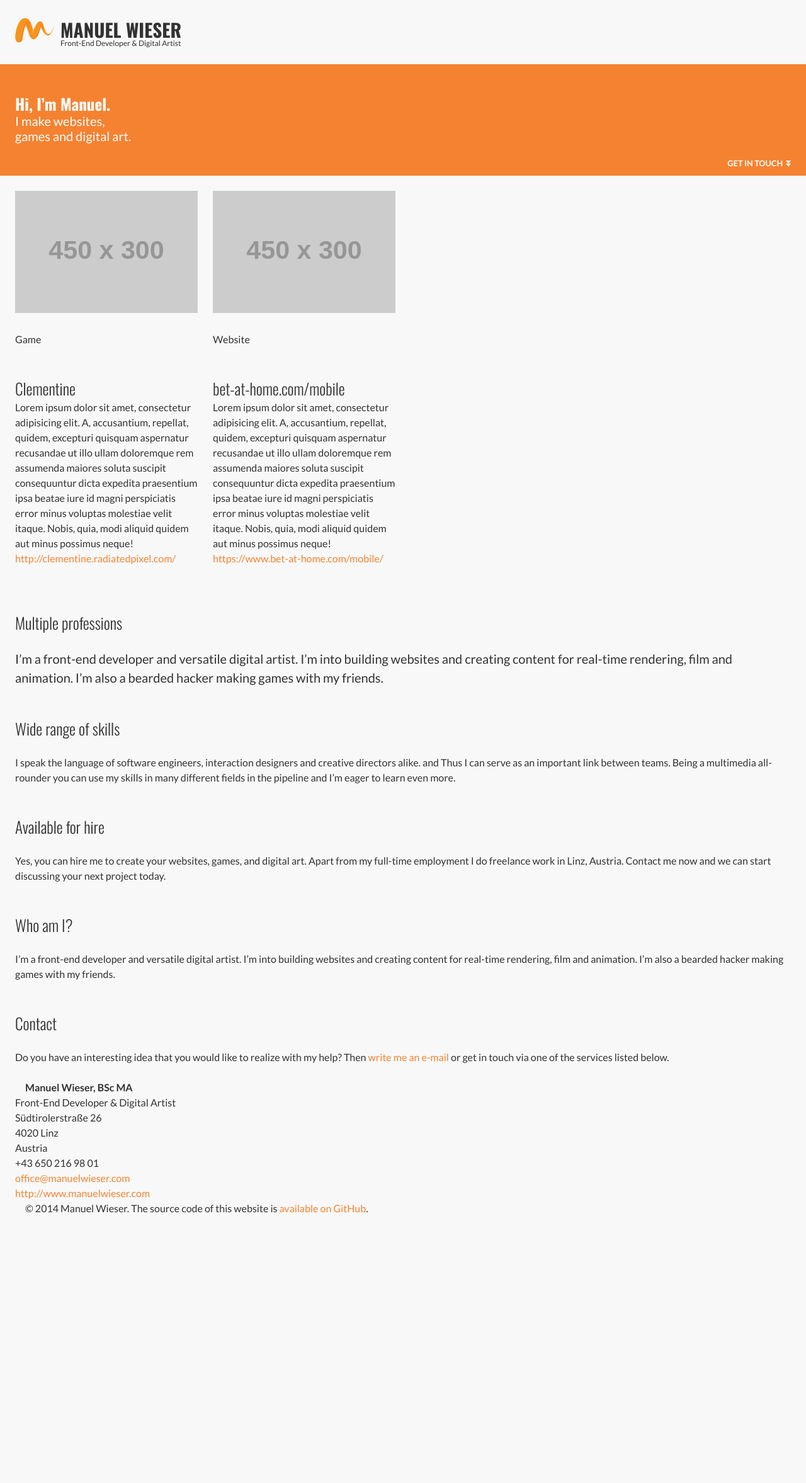
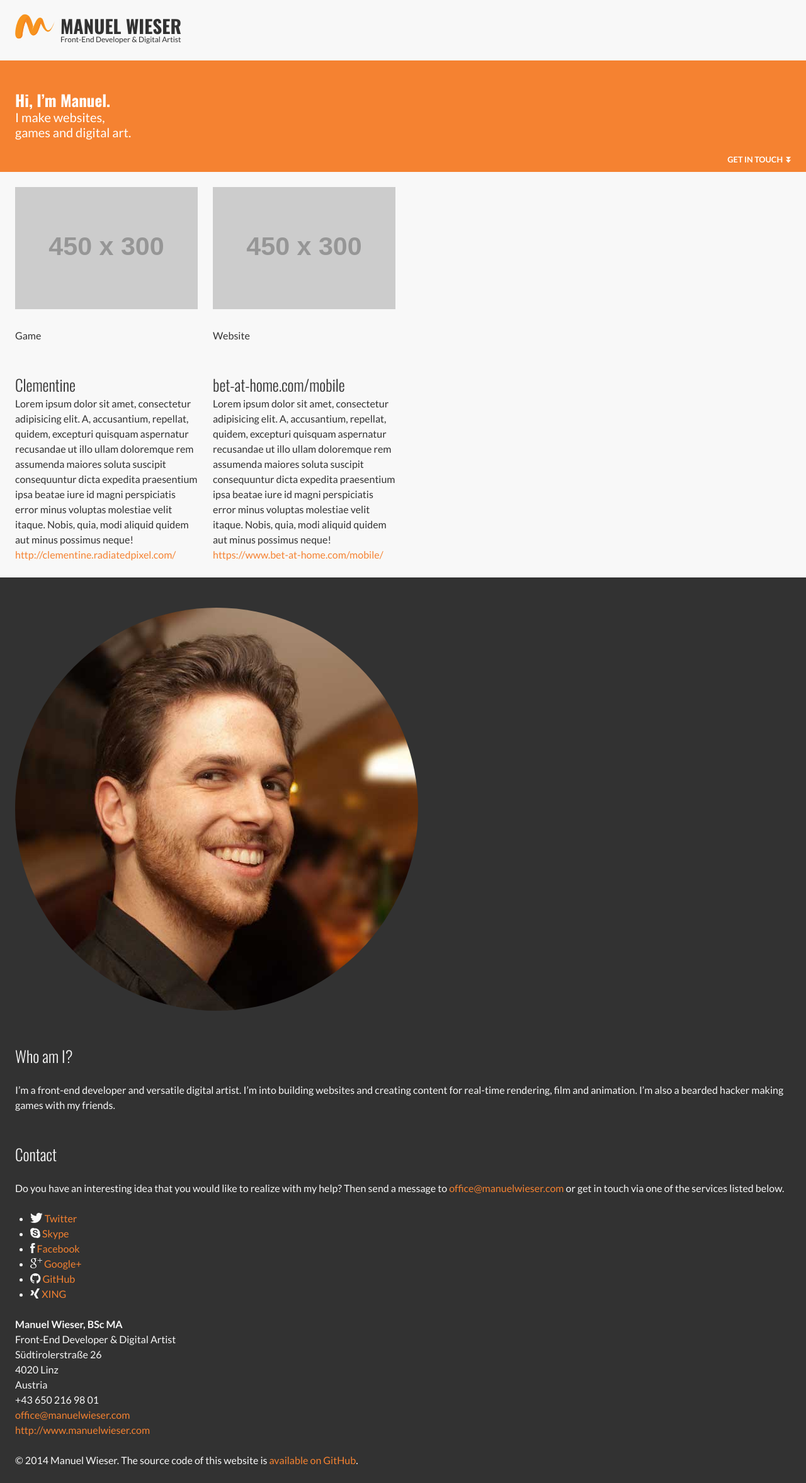
Before and after one commit to Lorti/2014, a Jekyll site: the page built from index.html, in a window 1280 px wide. Shown: the whole page at 63% size. Built offline with Jekyll 4.4.1, drawn with Linux system fonts in a browser that asks for light colours; nearby versions of some CDN libraries; before the commit the page ends 1955 px from its top, so only the background shows below that.

Commit message:
Started working on the footer and set some project priorities

```diff
--- a/_layouts/default.html
+++ b/_layouts/default.html
@@ -13,8 +13,6 @@
   </head>
   <body>
 
-    <div class="site">
-
       <header class="Banner">
         <div class="Banner-logo">
           <img src="{{ site.url }}/images/logo.svg" alt="Logo">
@@ -28,22 +26,39 @@
       </div>
 
       <footer class="Footer">
+        <img class="Footer-portrait" src="{{ site.url }}/images/manuel.jpg" alt="Portrait">
+
         <h2>Who am I?</h2>
         <p>I’m a front-end developer and versatile digital artist. I’m into building websites and creating content for real-time rendering, film and animation. I’m also a bearded hacker making games with my friends.</p>
 
         <h2>Contact</h2>
-        <p>Do you have an interesting idea that you would like to realize with my help? Then <a href="mailto:office@manuelwieser.com?subject=Let%E2%80%99s%20work%20together">write me an e-mail</a> or get in touch via one of the services listed below.</p>
-        <p>
-          <a href="mailto:office@manuelwieser.com" title="e-mail Address">&nbsp;</a>
-          <a href="http://www.facebook.com/mmwieser" title="Facebook Profile">&nbsp;</a>
-          <a href="http://plus.google.com/114312400354600805747" title="Google+ Profile">&nbsp;</a>
-          <a href="http://www.radiatedpixel.com/wordpress/author/manu/" title="Radiated Pixel">&nbsp;</a>
-          <a href="skype:lorti88?chat" title="Skype Profile">&nbsp;</a>
-          <a href="http://twitter.com/manuelwieser" title="Twitter Profile">&nbsp;</a>
-          <a href="http://vimeo.com/manuelwieser" title="Vimeo Profile">&nbsp;</a>
-          <a href="https://github.com/Lorti" title="GitHub Profile">&nbsp;</a>
-          <a href="http://www.xing.com/profile/Manuel_Wieser2" title="XING Profile">&nbsp;</a>
-        </p>
+        <p>Do you have an interesting idea that you would like to realize with my help? Then send a message to <a href="mailto:office@manuelwieser.com?subject=Let%E2%80%99s%20work%20together">office@manuelwieser.com</a> or get in touch via one of the services listed below.</p>
+        <ul>
+          <li>
+            <i class="icon-twitter"></i>
+            <a href="http://twitter.com/manuelwieser">Twitter</a>
+          </li>
+          <li>
+            <i class="icon-skype"></i>
+            <a href="skype:lorti88?chat">Skype</a>
+          </li>
+          <li>
+            <i class="icon-facebook"></i>
+            <a href="http://www.facebook.com/mmwieser">Facebook</a>
+          </li>
+          <li>
+            <i class="icon-google"></i>
+            <a href="http://plus.google.com/114312400354600805747">Google+</a>
+          </li>
+          <li>
+            <i class="icon-github"></i>
+            <a href="https://github.com/Lorti">GitHub</a>
+          </li>
+          <li>
+            <i class="icon-xing"></i>
+            <a href="http://www.xing.com/profile/Manuel_Wieser2">XING</a>
+          </li>
+        </ul>
 
         <p id="contact" class="h-card vcard">
           <strong class="p-name fn n">
@@ -65,8 +80,6 @@
         <p>© 2014 Manuel Wieser. The source code of this website is <a href="https://github.com/Lorti/2014">available on GitHub</a>.</p>
       </footer>
 
-    </div>
-
     <script src="{{ site.url }}/js/curl.js"></script>
     <script src="{{ site.url }}/js/main.js"></script>
   </body>
--- a/index.html
+++ b/index.html
@@ -36,7 +36,7 @@ description: I’m a front-end developer and versatile digital artist. I’m int
   </ul>
 </section>
 
-<section class="h-resume hResume">
+<!-- <section class="h-resume hResume">
   <h2>Multiple professions</h2>
   <p class="p-summary summary">
     I’m a front-end developer and versatile digital artist. I’m into <span class="p-skill skill">building websites</span> and <span class="p-skill skill">creating content for real-time rendering, film and animation</span>. I’m also a bearded hacker <span class="p-skill skill">making games</span> with my friends.
@@ -47,4 +47,4 @@ description: I’m a front-end developer and versatile digital artist. I’m int
 
   <h2>Available for hire</h2>
   <p>Yes, you can hire me to create your websites, games, and digital art. Apart from my full-time employment I do freelance work in Linz, Austria. Contact me now and we can start discussing your next project today.</p>
-</section>
+</section> -->
--- a/scss/main.scss
+++ b/scss/main.scss
@@ -31,6 +31,7 @@
  */
 
 @import "components/Banner";
+@import "components/Footer";
 @import "components/Grid";
 @import "components/Introduction";
 @import "components/Photoset";
```
Also changed, not shown: scss/_typography.scss (+21 -4 lines), scss/_variables.scss (+12 -1 lines), scss/components/_Footer.scss (added, +24 -0 lines), scss/components/_Introduction.scss (+7 -7 lines), css/main.css.
